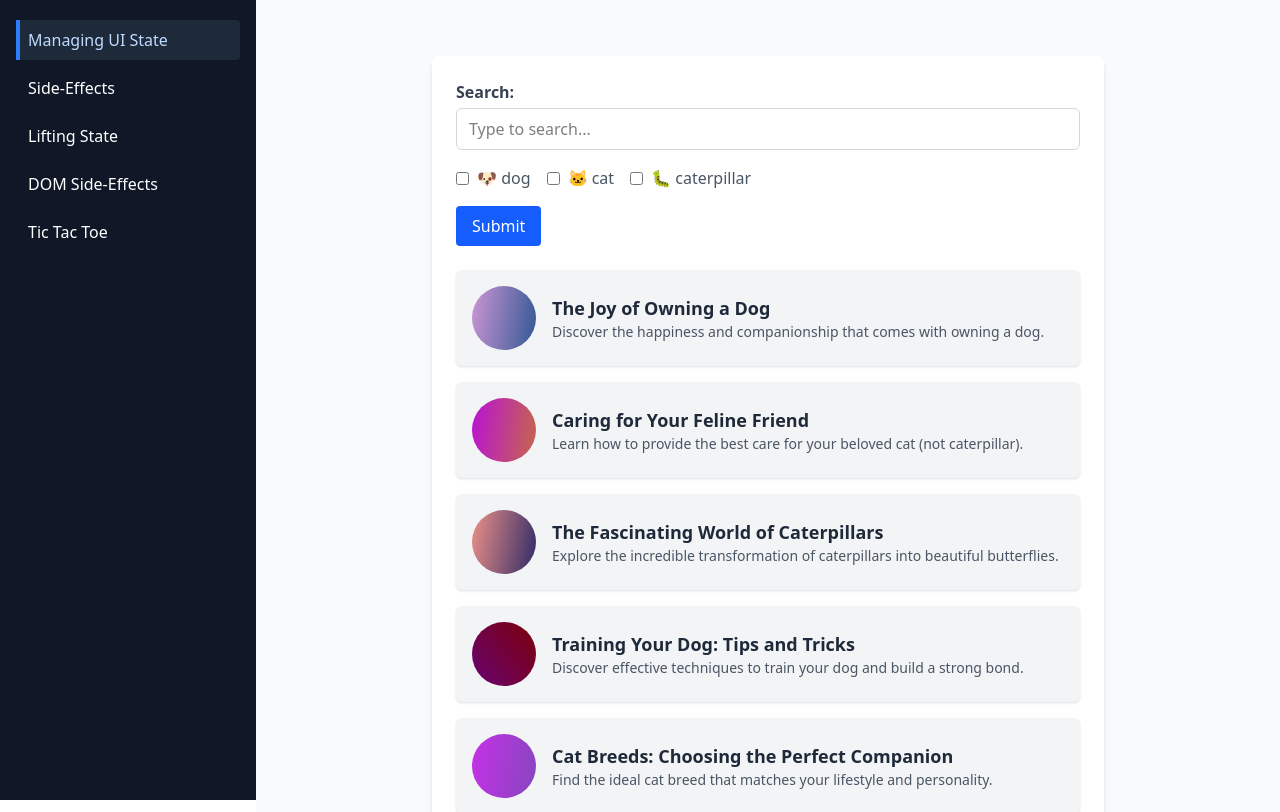
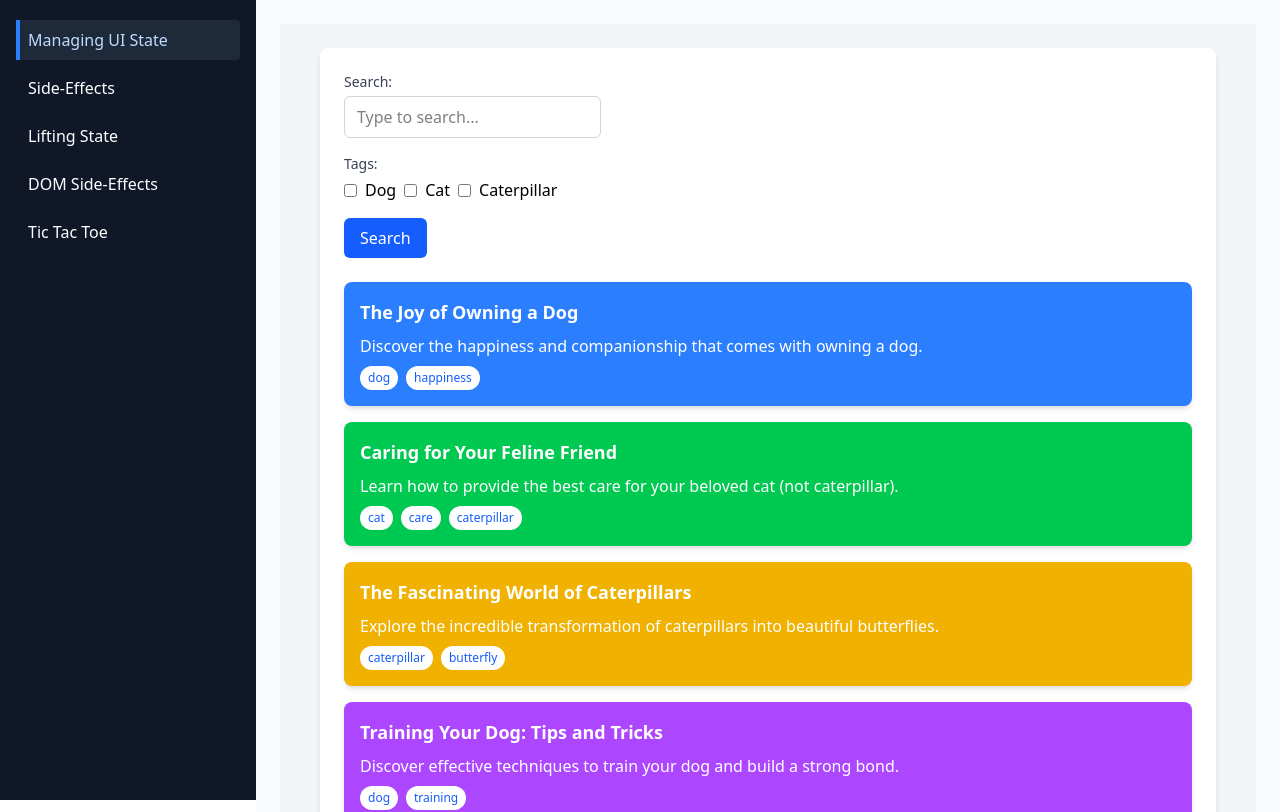
Before and after one commit to danielnguyen5070/react-performance, a React (Vite) app: page /managing-ui-state/usestate in a window 1280 px wide. Shown: the top 812 px of the page. Built offline with nearby package versions, Linux system fonts and the light colour scheme.

Commit message:
useState

```diff
--- a/src/App.tsx
+++ b/src/App.tsx
@@ -1,15 +1,10 @@
 import React from 'react';
 import { BrowserRouter as Router, Routes, Route } from 'react-router-dom';
 import Sidebar from './components/Sidebar';
-
 import ManagingUI from './exercises/01.managing-ui-state'
-
 import SideEffects from './exercises/02.side-effects'
-
 import LiftingState from './exercises/03.lifting-state'
-
 import Dom from './exercises/04.dom'
-
 import TicTacTes from './exercises/05.tic-tac-toe'
 
 const routes = [
--- a/src/exercises/01.managing-ui-state/index.tsx
+++ b/src/exercises/01.managing-ui-state/index.tsx
@@ -1,114 +1,145 @@
 import { useState } from 'react'
-import { generateGradient, getMatchingPosts } from '../../shared/blog-posts'
+import { getMatchingPosts } from '../../shared/blog-posts'
 
-function getQueryParam() {
+// write an App component (add tailwind styles)
+// - This component renders a form with a search input and checkboxes for filtering blog posts.
+// - It displays matching posts based on the search query and selected tags.
+// - Button submits the form and updates the displayed posts.
+function App() {
 	const params = new URLSearchParams(window.location.search)
-	return params.get('query') ?? ''
-}
+	console.log('params', params.get('query'))
+	const initialQuery = params.get('query') ?? ''
+	const [query, setQuery] = useState(initialQuery)
 
-export default function App() {
-	const [query, setQuery] = useState(getQueryParam)
-	const words = query.split(' ')
-
-	const dogChecked = words.includes('dog')
-	const catChecked = words.includes('cat')
-	const caterpillarChecked = words.includes('caterpillar')
-
-	function handleCheck(tag: string, checked: boolean) {
-		const newWords = checked ? [...words, tag] : words.filter(w => w !== tag)
+	const words = query.split(' ').map(w => w.trim())
+	const isCheckedDog = words.includes('dog')
+	const isCheckedCat = words.includes('cat')
+	const isCheckedCaterpillar = words.includes('caterpillar')
+	function handleCheckboxChange(
+		tag: string,
+		isChecked: boolean
+	) {
+		const words = query.split(' ').map(w => w.trim())
+		const newWords = isChecked
+			? [...words, tag]
+			: words.filter(w => w !== tag)
 		setQuery(newWords.filter(Boolean).join(' ').trim())
 	}
 
 	return (
-		<div className="min-h-screen py-8 px-4">
-			<div className="max-w-2xl mx-auto bg-white shadow-md rounded-lg p-6 space-y-6">
-				<form className="space-y-4">
-					<div className="flex flex-col space-y-1">
-						<label htmlFor="searchInput" className="text-gray-700 font-semibold">
+		<div className="min-h-screen p-6 bg-gray-100">
+			<div className="max-w-4xl mx-auto bg-white rounded-lg shadow-md p-6 space-y-6">
+				<form
+					onSubmit={e => {
+						e.preventDefault()
+						// handle form submission logic here
+					}}
+					className="space-y-4"
+				>
+					<div>
+						<label
+							htmlFor="searchInput"
+							className="block text-sm font-medium text-gray-700 mb-1"
+						>
 							Search:
 						</label>
 						<input
+							type="text"
 							id="searchInput"
 							name="query"
-							type="search"
+							className="border border-gray-300 rounded-md px-3 py-2 focus:outline-none focus:ring-2 focus:ring-blue-500"
+							placeholder="Type to search..."
 							value={query}
 							onChange={e => setQuery(e.currentTarget.value)}
-							className="border border-gray-300 rounded-md px-3 py-2 focus:outline-none focus:ring-2 focus:ring-blue-500"
-							placeholder="Type to search..."
 						/>
 					</div>
-
-					<div className="flex flex-wrap gap-4">
-						<label className="flex items-center gap-2 text-gray-600">
+					<div>
+						<label className="block text-sm font-medium text-gray-700 mb-1">
+							Tags:
+						</label>
+						<div className="flex flex-wrap gap-2">
+							<div className="flex items-center">
 								<input
 									type="checkbox"
-								checked={dogChecked}
-								onChange={e => handleCheck('dog', e.currentTarget.checked)}
-								className="accent-blue-500"
+									id="dog"
+									name="dog"
+									className="mr-2"
+									checked={isCheckedDog}
+									onClick={(e) => handleCheckboxChange('dog', e.currentTarget.checked)}
 								/>
-							<span>🐶 dog</span>
-						</label>
-						<label className="flex items-center gap-2 text-gray-600">
+								<label htmlFor="dog">Dog</label>
+							</div>
+							<div className="flex items-center">
 								<input
 									type="checkbox"
-								checked={catChecked}
-								onChange={e => handleCheck('cat', e.currentTarget.checked)}
-								className="accent-blue-500"
+									id="cat"
+									name="cat"
+									className="mr-2"
+									checked={isCheckedCat}
+									onClick={(e) => handleCheckboxChange('cat', e.currentTarget.checked)}
 								/>
-							<span>🐱 cat</span>
-						</label>
-						<label className="flex items-center gap-2 text-gray-600">
+								<label htmlFor="cat">Cat</label>
+							</div>
+							<div className="flex items-center">
 								<input
 									type="checkbox"
-								checked={caterpillarChecked}
-								onChange={e => handleCheck('caterpillar', e.currentTarget.checked)}
-								className="accent-blue-500"
+									id="caterpillar"
+									name="caterpillar"
+									className="mr-2"
+									checked={isCheckedCaterpillar}
+									onClick={(e) => handleCheckboxChange('caterpillar', e.currentTarget.checked)}
 								/>
-							<span>🐛 caterpillar</span>
-						</label>
+								<label htmlFor="caterpillar">Caterpillar</label>
 							</div>
-
+						</div>
+					</div>
 					<button
 						type="submit"
-						className="bg-blue-600 text-white px-4 py-2 rounded hover:bg-blue-700 transition"
+						className="bg-blue-600 text-white px-4 py-2 rounded-md hover:bg-blue-700 transition"
 					>
-						Submit
+						Search
 					</button>
 				</form>
-
 				<MatchingPosts query={query} />
 			</div>
 		</div>
 	)
 }
 
+// create a component MatchingPosts to display matching posts (add some tailwind styles)
+// - auto genereate a panel using background color from the post
+// - it accept a query prop
+// - it use the getMatchingPosts function to get the matching posts
+// - it have a list of tags to display
 function MatchingPosts({ query }: { query: string }) {
 	const matchingPosts = getMatchingPosts(query)
 
 	return (
-		<ul className="space-y-4">
+		<div className="space-y-4">
 			{matchingPosts.map(post => (
-				<li
+				<div
 					key={post.id}
-					className="flex items-center gap-4 bg-gray-100 p-4 rounded-md shadow-sm"
+					className={`p-4 rounded-lg shadow-md ${post.background} text-white`}
 				>
-					<div
-						className="w-16 h-16 rounded-full flex-shrink-0"
-						style={{ background: generateGradient(post.id) }}
-					/>
-					<a
-						href={post.id}
-						onClick={event => {
-							event.preventDefault()
-							alert(`Great! Let's go to ${post.id}!`)
-						}}
-						className="flex-1"
+					<h3 className="text-lg font-semibold">{post.title}</h3>
+					<p className="mt-2">{post.description}</p>
+					<div className="mt-2 flex flex-wrap gap-2">
+						{post.tags.map(tag => (
+							<span
+								key={tag}
+								className="bg-white text-blue-600 px-2 py-1 rounded-full text-xs"
 							>
-						<h2 className="text-lg font-bold text-gray-800">{post.title}</h2>
-						<p className="text-sm text-gray-600">{post.description}</p>
-					</a>
-				</li>
+								{tag}
+							</span>
 						))}
-		</ul>
+					</div>
+				</div>
+			))}
+			{matchingPosts.length === 0 && (
+				<p className="text-gray-500">No matching posts found.</p>
+			)}
+		</div>
 	)
 }
+
+export default App
--- a/src/exercises/02.side-effects/index.tsx
+++ b/src/exercises/02.side-effects/index.tsx
@@ -1,5 +1,5 @@
 import { useEffect, useState } from 'react'
-import { generateGradient, getMatchingPosts } from '../../shared/blog-posts'
+import { getMatchingPosts } from '../../shared/blog-posts'
 import { setGlobalSearchParams } from '../../shared/utils'
 
 function getQueryParam() {
@@ -112,7 +112,6 @@ function MatchingPosts({ query }: { query: string }) {
 				>
 					<div
 						className="h-32 rounded-t-lg"
-						style={{ background: generateGradient(post.id) }}
 					/>
 					<a
 						href={post.id}
--- a/src/exercises/03.lifting-state/index.tsx
+++ b/src/exercises/03.lifting-state/index.tsx
@@ -1,7 +1,6 @@
 import { useEffect, useState } from 'react'
 import {
 	type BlogPost,
-	generateGradient,
 	getMatchingPosts,
 } from '../../shared/blog-posts'
 import { setGlobalSearchParams } from '../../shared/utils'
@@ -136,7 +135,6 @@ function Card({ post }: { post: BlogPost }) {
 		<li className="relative bg-white rounded-lg shadow hover:shadow-lg transition overflow-hidden">
 			<div
 				className="h-32"
-				style={{ background: generateGradient(post.id) }}
 			/>
 			<div className="absolute top-2 right-2">
 				<button
--- a/src/shared/blog-posts.tsx
+++ b/src/shared/blog-posts.tsx
@@ -2,6 +2,7 @@ const blogPosts = [
 	{
 		id: 'cc96d5325894a',
 		title: 'The Joy of Owning a Dog',
+		background: 'bg-blue-500',
 		description:
 			'Discover the happiness and companionship that comes with owning a dog.',
 		tags: ['dog', 'happiness'],
@@ -9,6 +10,7 @@ const blogPosts = [
 	{
 		id: 'b912d5c6674bb',
 		title: 'Caring for Your Feline Friend',
+		background: 'bg-green-500',
 		description:
 			'Learn how to provide the best care for your beloved cat (not caterpillar).',
 		tags: ['cat', 'care', 'caterpillar'],
@@ -16,6 +18,7 @@ const blogPosts = [
 	{
 		id: 'ed9189302b665',
 		title: 'The Fascinating World of Caterpillars',
+		background: 'bg-yellow-500',
 		description:
 			'Explore the incredible transformation of caterpillars into beautiful butterflies.',
 		tags: ['caterpillar', 'butterfly'],
@@ -23,6 +26,7 @@ const blogPosts = [
 	{
 		id: '6903727b0009e',
 		title: 'Training Your Dog: Tips and Tricks',
+		background: 'bg-purple-500',
 		description:
 			'Discover effective techniques to train your dog and build a strong bond.',
 		tags: ['dog', 'training'],
@@ -30,6 +34,7 @@ const blogPosts = [
 	{
 		id: 'c631e68546bf3',
 		title: 'Cat Breeds: Choosing the Perfect Companion',
+		background: 'bg-pink-500',
 		description:
 			'Find the ideal cat breed that matches your lifestyle and personality.',
 		tags: ['cat', 'breeds'],
@@ -37,6 +42,7 @@ const blogPosts = [
 	{
 		id: '0c2ef14638642',
 		title: 'The Life Cycle of a Butterfly',
+		background: 'bg-orange-500',
 		description:
 			"Learn about the stages of a butterfly's life and its importance in nature.",
 		tags: ['caterpillar', 'butterfly'],
@@ -44,6 +50,7 @@ const blogPosts = [
 	{
 		id: 'd75f1c4c29da1',
 		title: 'Dog Health: Common Issues and Prevention',
+		background: 'bg-red-500',
 		description:
 			'Discover how to keep your dog healthy and prevent common health problems.',
 		tags: ['dog', 'health'],
@@ -51,6 +58,7 @@ const blogPosts = [
 	{
 		id: '537c25b372465',
 		title: 'Cat Behavior: Understanding Your Feline Friend',
+		background: 'bg-teal-500',
 		description:
 			'Gain insights into the behavior of cats, why some hate dogs, and how to strengthen your bond with them.',
 		tags: ['cat', 'behavior', 'dog'],
@@ -58,6 +66,7 @@ const blogPosts = [
 	{
 		id: '12556f3115f1',
 		title: 'Gardening for Caterpillars: Creating a Butterfly Haven',
+		background: 'bg-gray-500',
 		description:
 			'Learn how to create a garden that attracts caterpillars and supports butterfly populations.',
 		tags: ['caterpillar', 'gardening'],
@@ -65,6 +74,7 @@ const blogPosts = [
 	{
 		id: '405654d99d80d',
 		title: 'Dog-Friendly Activities: Fun Adventures for You and Your Pup',
+		background: 'bg-indigo-500',
 		description:
 			'Discover exciting activities to enjoy with your dog and create lasting memories.',
 		tags: ['dog', 'activities'],
@@ -72,28 +82,6 @@ const blogPosts = [
 ] as const
 
 export type BlogPost = (typeof blogPosts)[number]
-
-function getColorFromSeed(
-	seed: string,
-	startIndex: number,
-	length: number,
-): string {
-	const endIndex = (startIndex + length) % seed.length
-	if (endIndex >= startIndex) {
-		return seed.slice(startIndex, endIndex)
-	} else {
-		return seed.slice(startIndex) + seed.slice(0, endIndex)
-	}
-}
-
-export function generateGradient(seedHex: string): string {
-	const color1 = getColorFromSeed(seedHex, 0, 6)
-	const color2 = getColorFromSeed(seedHex, 6, 6)
-	const degree = seedHex.charCodeAt(0) % 360
-	const gradient = `linear-gradient(${degree}deg, #${color1}, #${color2})`
-
-	return gradient
-}
 
 export function getMatchingPosts(query: string) {
 	const words = query.split(' ').map(w => w.trim())
```
Lines whose indentation alone changed are shown as unchanged.
